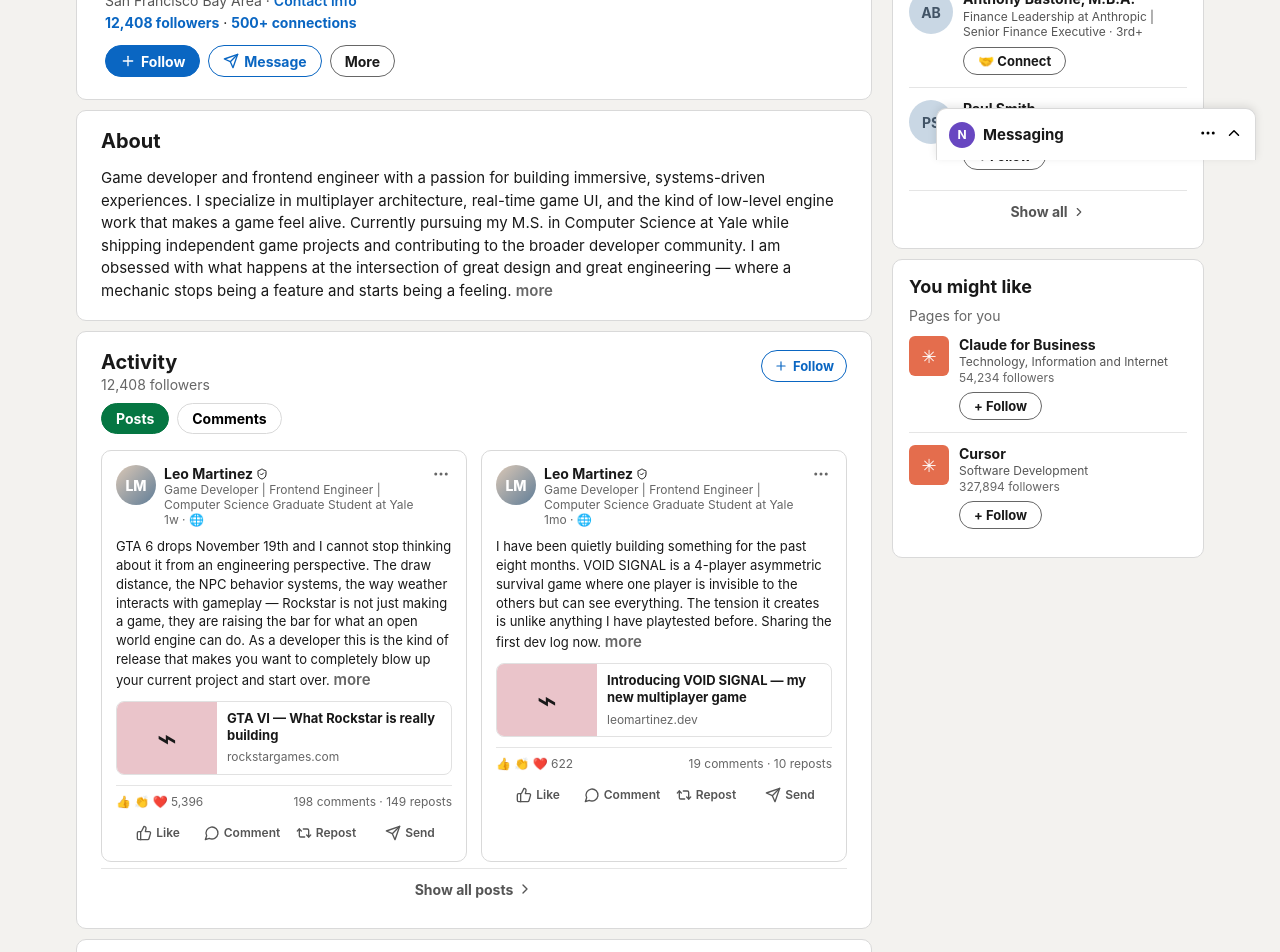
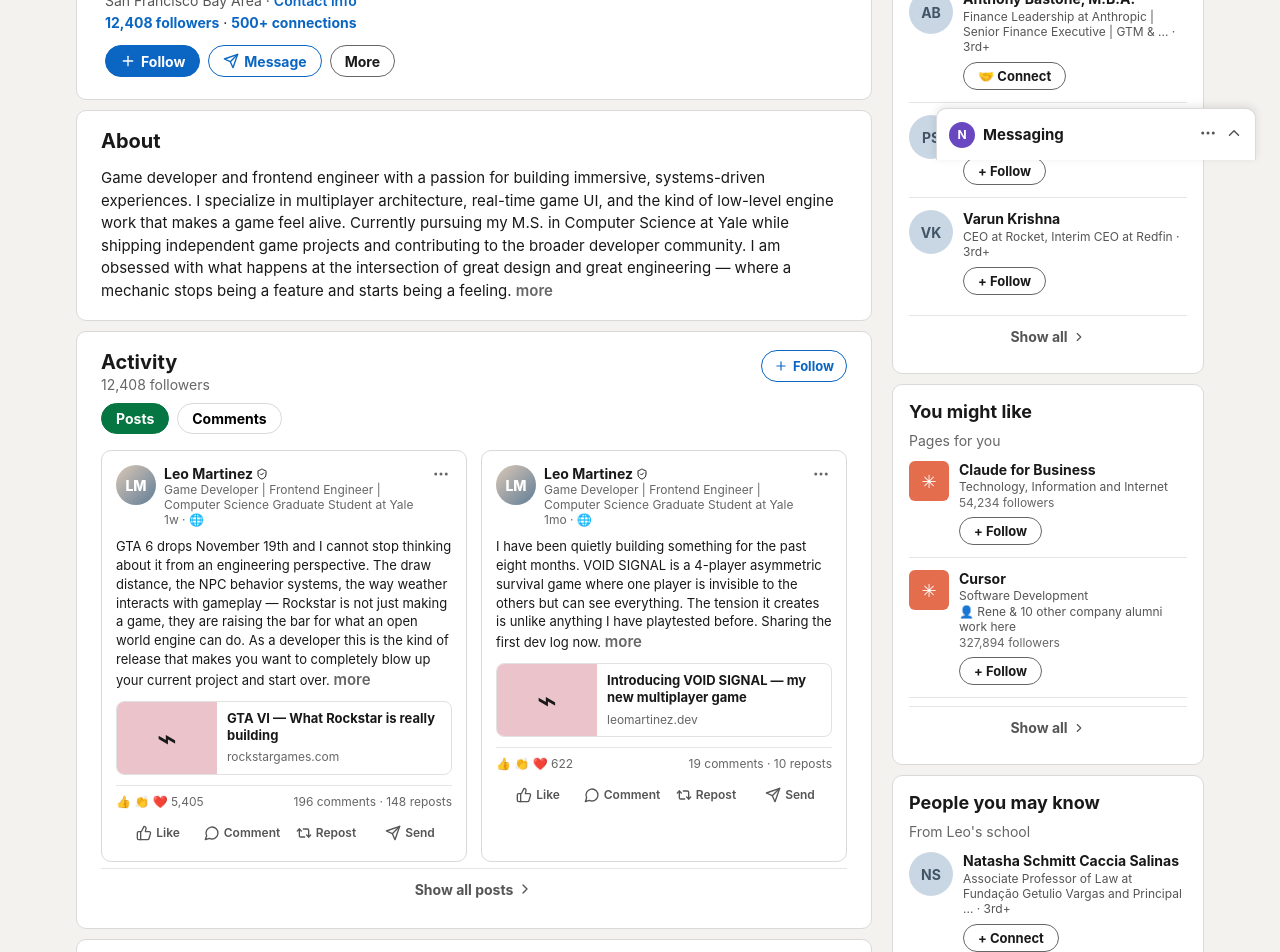
Before and after one commit to wsvdesign/Linked-in-Profile-Clone, a React (Vite) app in the folder Frontend/: page / in a window 1280 px wide. Shown: the part 640-1592 px from the top of the page. Built offline with nearby package versions, Linux system fonts and the light colour scheme.

Commit message:
feat: sync main frontend layout with linkedin-clone-2

```diff
--- a/Frontend/src/App.jsx
+++ b/Frontend/src/App.jsx
@@ -2,13 +2,13 @@
 import {
   Home, Users, BriefcaseBusiness, MessageCircle, Bell, Grid3X3,
   Search, Send, Plus, MoreHorizontal, ShieldCheck, GraduationCap,
-  ThumbsUp, Repeat2, ChevronRight, ChevronUp, X, Bookmark
+  ThumbsUp, Repeat2, ChevronRight, ChevronUp, X
 } from 'lucide-react';
 import { profile } from './data/profileData.js';
 
 function Navbar() {
   const navItems = [
-    { label: 'Home', icon: Home },
+    { label: 'Home', icon: Home, badge: '6' },
     { label: 'My Network', icon: Users, badge: '2' },
     { label: 'Jobs', icon: BriefcaseBusiness },
     { label: 'Messaging', icon: MessageCircle, badge: '1' },
@@ -76,20 +76,15 @@
   const [showVerify, setShowVerify] = useState(true);
   return (
     <div className="card top-card">
-      {/* Banner */}
       <div className="cover-banner">
         <div className="cover-decoration" />
         <div className="cover-mark">⌁</div>
       </div>
-
-      {/* Profile photo overlapping banner */}
       <div className="profile-photo-ring">
         <div className="profile-photo">{profile.profileInitials}</div>
       </div>
-
       <div className="top-card-body">
         <div className="identity-grid">
-          {/* Left: name + headline */}
           <div className="identity-main">
             <h1 className="profile-name">
               {profile.name}
@@ -97,7 +92,6 @@
             </h1>
             <p className="profile-headline">{profile.headline}</p>
           </div>
-          {/* Right: company + school */}
           <div className="identity-affiliations">
             <div className="affil-row">
               <span className="affil-logo dark">AI</span>
@@ -109,26 +103,18 @@
             </div>
           </div>
         </div>
-
-        {/* Verification prompt */}
         {showVerify && (
           <div className="verify-prompt">
-            <button className="verify-close" onClick={() => setShowVerify(false)} type="button">
-              <X size={18}/>
-            </button>
+            <button className="verify-close" onClick={() => setShowVerify(false)} type="button"><X size={18}/></button>
             <strong>{profile.verificationText}</strong>
             <span>{profile.verificationSubtext}</span>
-            <button className="verify-btn" type="button">
-              <ShieldCheck size={15}/> Verify now
-            </button>
+            <button className="verify-btn" type="button"><ShieldCheck size={15}/> Verify now</button>
           </div>
         )}
-
         <p className="meta-line">{profile.location} · <a href="#contact">Contact info</a></p>
         <p className="followers-line">
           <strong>{profile.followers}</strong> · <strong>{profile.connections}</strong>
         </p>
-
         <div className="action-row">
           <button className="btn btn-primary" type="button"><Plus size={16}/> Follow</button>
           <button className="btn btn-outline-blue" type="button"><Send size={16}/> Message</button>
@@ -143,10 +129,7 @@
   return (
     <div className="card section-pad">
       <h2>About</h2>
-      <p className="body-text">
-        {profile.about}{' '}
-        <button className="text-more" type="button">more</button>
-      </p>
+      <p className="body-text">{profile.about} <button className="text-more" type="button">more</button></p>
     </div>
   );
 }
@@ -162,18 +145,11 @@
         </div>
         <button className="btn btn-outline-blue sm" type="button"><Plus size={14}/> Follow</button>
       </div>
-
       <div className="tabs">
         {['Posts','Comments'].map(t => (
-          <button
-            key={t}
-            className={`tab-pill ${tab === t ? 'active' : ''}`}
-            onClick={() => setTab(t)}
-            type="button"
-          >{t}</button>
+          <button key={t} className={`tab-pill ${tab === t ? 'active' : ''}`} onClick={() => setTab(t)} type="button">{t}</button>
         ))}
       </div>
-
       <div className="post-grid">
         {profile.activityPosts.map(post => (
           <article className="post-card" key={post.title}>
@@ -207,10 +183,7 @@
           </article>
         ))}
       </div>
-
-      <button className="show-all-btn" type="button">
-        Show all posts <ChevronRight size={16}/>
-      </button>
+      <button className="show-all-btn" type="button">Show all posts <ChevronRight size={16}/></button>
     </div>
   );
 }
@@ -226,7 +199,6 @@
             <div className="exp-body">
               {item.subRoles ? (
                 <>
-                  {/* Company parent row (like Airbnb) */}
                   <h3 className="exp-company-name">{item.company}</h3>
                   <p className="exp-meta">{item.type}</p>
                   <p className="exp-meta">{item.dates}</p>
@@ -250,9 +222,7 @@
                   <p className="exp-meta">{item.company} · {item.type}</p>
                   <p className="exp-meta muted">{item.dates}</p>
                   <p className="exp-meta muted">{item.location}</p>
-                  {item.description && (
-                    <p className="exp-desc">{item.description} <button className="text-more" type="button">more</button></p>
-                  )}
+                  {item.description && <p className="exp-desc">{item.description} <button className="text-more" type="button">more</button></p>}
                 </>
               )}
             </div>
@@ -297,7 +267,7 @@
             <span>{skill.endorsedBy}</span>
           </div>
           <div className="skill-count">
-            <span className="endorse-count-icon">👥</span>
+            <span>👥</span>
             <span>{skill.endorsements}</span>
           </div>
           {i < profile.skills.length - 1 && <div className="skill-divider"/>}
@@ -308,16 +278,66 @@
   );
 }
 
-function SidebarProfileCard({ person }) {
-  const initials = person.name.split(' ').map(n => n[0]).join('').slice(0, 2);
+function InterestsCard() {
+  const [tab, setTab] = useState('Top Voices');
+  return (
+    <div className="card section-pad">
+      <h2>Interests</h2>
+      <div className="tabs">
+        {['Top Voices','Companies','Groups','Schools'].map(t => (
+          <button key={t} className={`tab-pill ${tab === t ? 'active' : ''}`} onClick={() => setTab(t)} type="button">{t}</button>
+        ))}
+      </div>
+      <div className="interests-grid">
+        {profile.interests.map((person, i) => (
+          <div key={i} className="interest-card">
+            <div className="interest-ava">{person.name.split(' ').map(n=>n[0]).join('').slice(0,2)}</div>
+            <strong>{person.name} {person.badge && <span className="in-badge">in</span>} · 3rd+</strong>
+            <p>{person.headline}</p>
+            <p className="muted-sm">{person.followers}</p>
+            <button className="sb-btn" type="button">+ Follow</button>
+          </div>
+        ))}
+      </div>
+      <button className="show-all-btn" type="button">Show all <ChevronRight size={16}/></button>
+    </div>
+  );
+}
+
+function AdCard() {
+  return (
+    <div className="card ad-card">
+      <div className="ad-label">Promoted</div>
+      <h3>Your job search <span className="ad-blue">powered by your network</span></h3>
+      <button className="explore-btn" type="button">Explore jobs</button>
+      <div className="ad-photos">
+        <span style={{background:'linear-gradient(135deg,#2d6a8a,#4a8fab)'}}/>
+        <span style={{background:'linear-gradient(135deg,#5a8a4a,#7aab6a)'}}/>
+        <span style={{background:'linear-gradient(135deg,#8a5a2d,#ab7a4a)'}}/>
+      </div>
+    </div>
+  );
+}
+
+function SidebarPersonCard({ person, enablePending = false }) {
+  const [isPending, setIsPending] = useState(false);
+  const initials = person.name.replace(/[^a-zA-Z ]/g,'').split(' ').map(n => n[0]).filter(Boolean).join('').slice(0,2);
+  const isConnectButton = enablePending && person.action === 'Connect';
+
+  const handleActionClick = () => {
+    if (isConnectButton) {
+      setIsPending(true);
+    }
+  };
+
   return (
     <div className="sidebar-person">
       <div className="sb-ava">{initials}</div>
       <div>
         <strong>{person.name}</strong>
         <p>{person.headline}</p>
-        <button className="sb-btn" type="button">
-          {person.action === 'Connect' ? '🤝' : '+'} {person.action}
+        <button className="sb-btn" type="button" onClick={handleActionClick}>
+          {isConnectButton ? (isPending ? <i>Pending</i> : '🤝 Connect') : `+ ${person.action}`}
         </button>
       </div>
     </div>
@@ -327,22 +347,13 @@
 function Sidebar() {
   return (
     <aside className="sidebar">
-      {/* Ad card */}
-      <div className="card ad-card">
-        <div className="ad-label">Promoted</div>
-        <h3>Your job search <span className="ad-blue">powered by your network</span></h3>
-        <button className="explore-btn" type="button">Explore jobs</button>
-        <div className="ad-photos">
-          <span style={{background:'linear-gradient(135deg,#2d6a8a,#4a8fab)'}}/>
-          <span style={{background:'linear-gradient(135deg,#5a8a4a,#7aab6a)'}}/>
-          <span style={{background:'linear-gradient(135deg,#8a5a2d,#ab7a4a)'}}/>
-        </div>
-      </div>
+      {/* Ad card top */}
+      <AdCard />
 
-      {/* More profiles */}
+      {/* More profiles for you */}
       <div className="card sb-card">
         <h2>More profiles for you</h2>
-        {profile.sidebarProfiles.map(p => <SidebarProfileCard key={p.name} person={p}/>)}
+        {profile.sidebarProfiles.map(p => <SidebarPersonCard key={p.name} person={p} enablePending={true}/>)}
         <button className="show-all-btn compact" type="button">Show all <ChevronRight size={14}/></button>
       </div>
 
@@ -356,12 +367,25 @@
             <div>
               <strong>{page.name}</strong>
               <p>{page.category}</p>
+              {page.extra && <p className="extra-line">👤 {page.extra}</p>}
               <p className="muted-sm">{page.followers}</p>
               <button className="sb-btn" type="button">+ Follow</button>
             </div>
           </div>
         ))}
+        <button className="show-all-btn compact" type="button">Show all <ChevronRight size={14}/></button>
       </div>
+
+      {/* People you may know */}
+      <div className="card sb-card">
+        <h2>People you may know</h2>
+        <p className="section-sub">From Leo's school</p>
+        {profile.peopleYouMayKnow.map(p => <SidebarPersonCard key={p.name} person={p}/>)}
+        <button className="show-all-btn compact" type="button">Show all <ChevronRight size={14}/></button>
+      </div>
+
+      {/* Second ad card */}
+      <AdCard />
     </aside>
   );
 }
@@ -372,9 +396,26 @@
       <span className="mini-avatar">N</span>
       <strong>Messaging</strong>
       <span style={{flex:1}}/>
-      <button type="button" style={{border:0,background:'transparent',cursor:'pointer'}}><MoreHorizontal size={18}/></button>
-      <button type="button" style={{border:0,background:'transparent',cursor:'pointer'}}><ChevronUp size={18}/></button>
+      <button type="button" style={{border:0,background:'transparent',cursor:'pointer',color:'#555'}}><MoreHorizontal size={18}/></button>
+      <button type="button" style={{border:0,background:'transparent',cursor:'pointer',color:'#555'}}><ChevronUp size={18}/></button>
     </div>
+  );
+}
+
+function Footer() {
+  const links = ['About','Accessibility','Help Center','Privacy & Terms','Ad Choices','Advertising','Business Services','Get the LinkedIn app','More'];
+  return (
+    <footer className="site-footer">
+      <div className="footer-inner">
+        <div className="footer-links">
+          {links.map(l => <a key={l} href="#">{l}</a>)}
+        </div>
+        <div className="footer-bottom">
+          <span className="footer-brand">Linked<strong>in</strong></span>
+          <span>LinkedIn Corporation © 2025</span>
+        </div>
+      </div>
+    </footer>
   );
 }
 
@@ -391,9 +432,11 @@
           <ExperienceCard />
           <EducationCard />
           <SkillsCard />
+          <InterestsCard />
         </div>
         <Sidebar />
       </main>
+      <Footer />
       <MessagingBubble />
     </>
   );
--- a/Frontend/src/data/profileData.js
+++ b/Frontend/src/data/profileData.js
@@ -10,11 +10,8 @@
 
   about: 'Game developer and frontend engineer with a passion for building immersive, systems-driven experiences. I specialize in multiplayer architecture, real-time game UI, and the kind of low-level engine work that makes a game feel alive. Currently pursuing my M.S. in Computer Science at Yale while shipping independent game projects and contributing to the broader developer community. I am obsessed with what happens at the intersection of great design and great engineering — where a mechanic stops being a feature and starts being a feeling.',
 
-  bannerColor: '#c9673e',
-
   verificationText: 'Leo has a verification. You can add one too.',
   verificationSubtext: 'Verified members get 60% more profile views on average.',
-
   profileInitials: 'LM',
   activityFollowers: '12,408 followers',
 
@@ -23,9 +20,9 @@
       title: 'GTA VI — What Rockstar is really building',
       text: 'GTA 6 drops November 19th and I cannot stop thinking about it from an engineering perspective. The draw distance, the NPC behavior systems, the way weather interacts with gameplay — Rockstar is not just making a game, they are raising the bar for what an open world engine can do. As a developer this is the kind of release that makes you want to completely blow up your current project and start over.',
       source: 'rockstargames.com',
-      reactions: '5,396',
-      comments: '198 comments',
-      reposts: '149 reposts',
+      reactions: '5,405',
+      comments: '196 comments',
+      reposts: '148 reposts',
       age: '1w',
     },
     {
@@ -138,22 +135,34 @@
       endorsedBy: 'Endorsed by senior engineers and 1 other who is highly skilled at this',
       endorsements: '8 endorsements',
     },
-    {
-      name: 'React & Frontend Engineering',
-      endorsedBy: 'Endorsed by 3 colleagues at Respawn Collective',
-      endorsements: '11 endorsements',
-    },
   ],
 
+  // Right sidebar - "More profiles for you"
   sidebarProfiles: [
     { name: 'Dario Amodei', headline: 'CEO and Co-Founder at Anthropic · 3rd+', action: 'Connect' },
     { name: 'Christopher Olah', headline: 'Member Of Technical Staff at Anthropic · 3rd+', action: 'Connect' },
-    { name: 'Anthony Bastone, M.B.A.', headline: 'Finance Leadership at Anthropic | Senior Finance Executive · 3rd+', action: 'Connect' },
+    { name: 'Anthony Bastone, M.B.A.', headline: 'Finance Leadership at Anthropic | Senior Finance Executive | GTM & ... · 3rd+', action: 'Connect' },
     { name: 'Paul Smith', headline: 'Chief Commercial Officer · 3rd+', action: 'Follow' },
+    { name: 'Varun Krishna', headline: 'CEO at Rocket, Interim CEO at Redfin · 3rd+', action: 'Follow' },
+  ],
+
+  // Right sidebar - "People you may know"
+  peopleYouMayKnow: [
+    { name: 'Natasha Schmitt Caccia Salinas', headline: 'Associate Professor of Law at Fundação Getulio Vargas and Principal ... · 3rd+', action: 'Connect' },
+    { name: 'Amnart Tangkiriphimarn', headline: 'Associate Dean & Assistant Professor (Thammasat Law) | Arbitrator · 3rd+', action: 'Connect' },
+    { name: 'Jason Friedman', headline: 'Incoming J.D. Candidate at Yale Law School · 3rd+', action: 'Connect' },
+    { name: 'Itamar Mann', headline: 'Acting Chair of International Law and International Human Rights La... · 3rd+', action: 'Connect' },
+    { name: 'Jed Rothstein 罗瑞杰', headline: 'Associate | Capital Markets | Davis Polk & Wardwell LLP (Admitted in ... · 3rd+', action: 'Connect' },
   ],
 
   pagesYouMightLike: [
     { name: 'Claude for Business', category: 'Technology, Information and Internet', followers: '54,234 followers' },
-    { name: 'Cursor', category: 'Software Development', followers: '327,894 followers' },
+    { name: 'Cursor', category: 'Software Development', followers: '327,894 followers', extra: 'Rene & 10 other company alumni work here' },
+  ],
+
+  // Interests section
+  interests: [
+    { name: 'David Solomon', headline: 'Chairman & CEO at Goldman Sachs', followers: '1,400,121 followers', badge: true },
+    { name: 'John Waldron', headline: 'President and COO at Goldman Sachs', followers: '93,870 followers', badge: true },
   ],
 };
--- a/Frontend/src/styles.css
+++ b/Frontend/src/styles.css
@@ -195,3 +195,26 @@
   .top-card-body { padding-top: 68px; }
   .messaging-bubble { width: calc(100% - 20px); right: 10px; }
 }
+
+/* INTERESTS */
+.interests-grid { display: grid; grid-template-columns: 1fr 1fr; gap: 14px; margin-bottom: 8px; }
+.interest-card { border: 1px solid var(--border); border-radius: 10px; padding: 16px; display: flex; flex-direction: column; align-items: center; text-align: center; gap: 4px; }
+.interest-ava { width: 56px; height: 56px; border-radius: 50%; background: linear-gradient(135deg,#c9d7e4,#607d97); color:#fff; display:flex; align-items:center; justify-content:center; font-weight:800; font-size:16px; margin-bottom:6px; }
+.interest-card strong { font-size: 14px; }
+.interest-card p { font-size: 12px; color: #555; margin: 1px 0; }
+.in-badge { background: var(--blue); color: #fff; font-size: 10px; font-weight: 700; padding: 1px 4px; border-radius: 2px; }
+
+/* PEOPLE YOU MAY KNOW extra line */
+.extra-line { font-size: 12px; color: #555; display: flex; align-items: center; gap: 4px; }
+
+/* FOOTER */
+.site-footer { background: #fff; border-top: 1px solid var(--border); padding: 20px 0 40px; margin-top: 0; }
+.footer-inner { max-width: 1128px; margin: 0 auto; padding: 0 12px; }
+.footer-links { display: flex; flex-wrap: wrap; gap: 8px 16px; margin-bottom: 12px; }
+.footer-links a { font-size: 12px; color: var(--muted); font-weight: 400; text-decoration: none; }
+.footer-links a:hover { text-decoration: underline; color: var(--blue); }
+.footer-bottom { display: flex; align-items: center; gap: 12px; font-size: 12px; color: var(--muted); }
+.footer-brand { font-size: 16px; color: var(--blue); }
+
+/* CURSOR page icon */
+.cursor-icon { background: #191919; }
```
Also changed, not shown: 1 other file (tests, documents, lock files or other folders).
